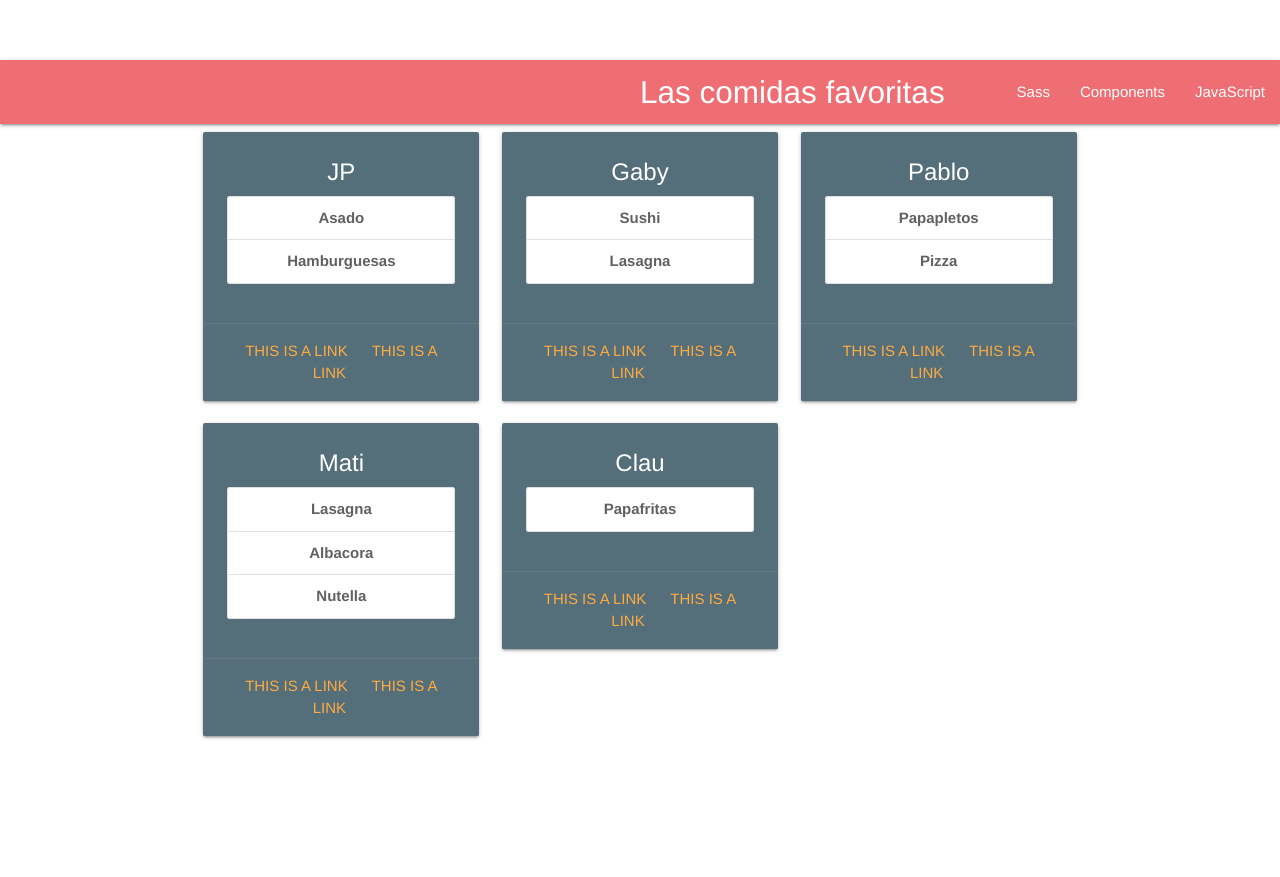
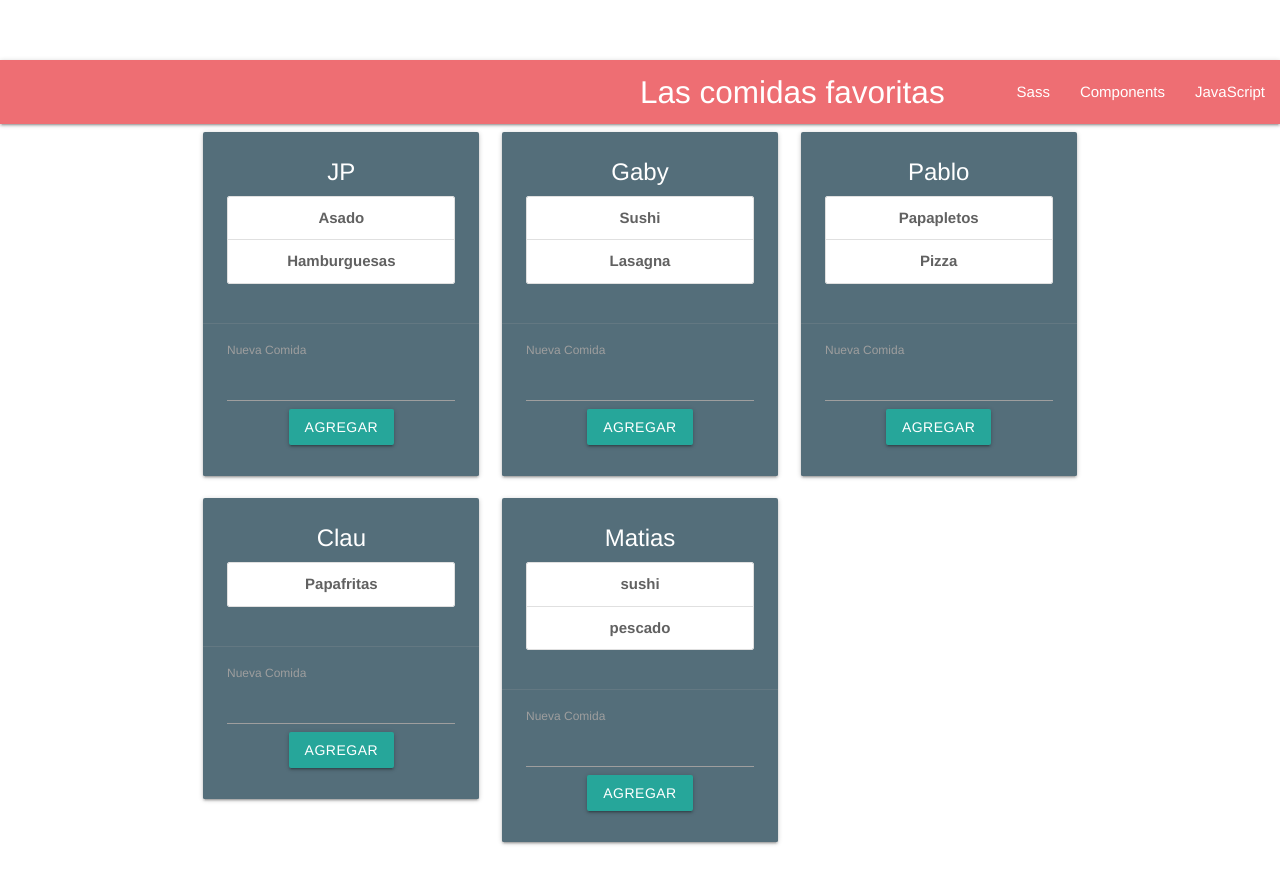
Before and after one commit to mbensan/comidas-favoritas, a Vue app: page / in a window 1280 px wide. Before the commit the page ends 800 px from the top, so only its background shows below. Built offline with nearby package versions, Linux system fonts and the light colour scheme.

Commit message:
[ADD]  Uso de VUEX

```diff
--- a/src/App.vue
+++ b/src/App.vue
@@ -12,11 +12,7 @@
     </nav>
     <div class="container">
       <div class="row">
-        <Persona nombre="JP" :comidas="['Asado', 'Hamburguesas']" />
-        <Persona nombre="Gaby" :comidas="['Sushi', 'Lasagna']" />
-        <Persona nombre="Pablo" :comidas="['Papapletos', 'Pizza']" />
-        <Persona nombre="Mati" :comidas="['Lasagna', 'Albacora', 'Nutella']" />
-        <Persona nombre="Clau" :comidas="['Papafritas']" />
+        <Persona v-for="(persona, i) in personas" :key="i" :nombre="persona.nombre" :comidas="persona.comidas"/>
       </div>
     </div>
   </div>
@@ -29,7 +25,13 @@ export default {
   name: 'App',
   components: {
     Persona
-  }
+  },
+  // para traernos los datos del almacén usamos las propiedades calculadas
+  computed: {
+    personas: function() {
+      return this.$store.state.personas
+    }
+  },
 }
 </script>
 
--- a/src/components/Persona.vue
+++ b/src/components/Persona.vue
@@ -8,8 +8,11 @@
         </ul>
       </div>
       <div class="card-action">
-        <a href="#">This is a link</a>
-        <a href="#">This is a link</a>
+        <div class="input-field">
+          <input placeholder="" type="text" class="validate" v-model="nueva_comida">
+          <label >Nueva Comida</label>
+          <a class="waves-effect waves-light btn" @click="agregarComida">Agregar</a>
+        </div>
       </div>
     </div>
   </div>
@@ -18,9 +21,32 @@
 <script>
 export default {
   name: 'Persona',
+  // El objeto data sirve para capturar el valor del input que ingrese el usuario
+  data() {
+    return {
+      nueva_comida: ''
+    }
+  },
   props: {
     nombre: String,
     comidas: Array
+  },
+  // manejadores de eventos
+  methods: {
+    agregarComida() {
+      // Primero validamos que input no esté vacío
+      if (this.nueva_comida == '') {
+        return
+      }
+      // entonces ahora haremos la mutación
+      const datos = {
+        nombre: this.nombre,
+        nueva_comida: this.nueva_comida
+      }
+      this.$store.commit('agregar_comida_persona', datos);
+      // Finalmente limpiamos el input
+      this.nueva_comida = ''
+    }
   }
 }
 </script>
--- a/src/main.js
+++ b/src/main.js
@@ -1,8 +1,33 @@
 import Vue from 'vue'
+import Vuex from 'vuex'
 import App from './App.vue'
 
 Vue.config.productionTip = false
 
+Vue.use(Vuex)
+
+const store = new Vuex.Store({
+  state: {
+    personas: [
+      {nombre:"JP", comidas: ['Asado', 'Hamburguesas']},
+      {nombre:"Gaby", comidas: ['Sushi', 'Lasagna']},
+      {nombre:"Pablo", comidas: ['Papapletos', 'Pizza']},
+      {nombre:"Clau", comidas: ['Papafritas']},
+      {nombre: 'Matias', comidas: ['sushi', 'pescado']}
+    ]
+  },
+  mutations: {
+    agregar_comida_persona(state, datos) {
+      console.log(`Agregué ${datos.nueva_comida} para ${datos.nombre}`)
+      // primero nos traemos a la persona
+      const persona = state.personas.find(per => per.nombre == datos.nombre);
+      // después le agregamos una nueva comida
+      persona.comidas = [...persona.comidas, datos.nueva_comida]
+    }
+  }
+})
+
 new Vue({
   render: h => h(App),
+  store
 }).$mount('#app')
```
